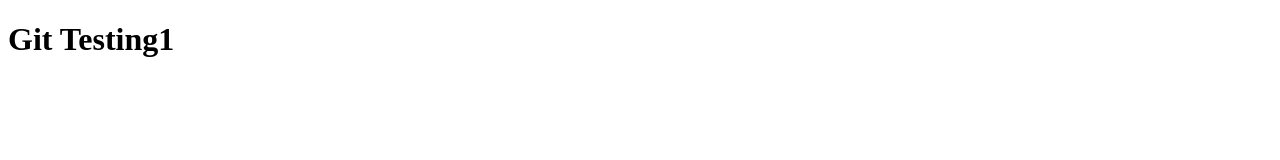
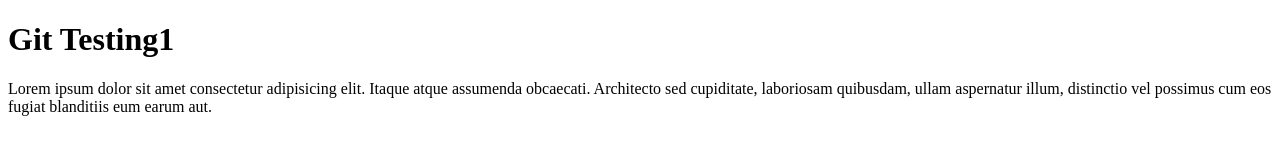
Before and after one commit to khinkyaingkyaingthein/gitTesting, a plain HTML site: page index.html in a window 1280 px wide. Drawn offline with Linux system fonts and the light colour scheme.

Commit message:
second commit

```diff
--- a/index.html
+++ b/index.html
@@ -8,5 +8,8 @@
 </head>
 <body>
     <h1>Git Testing1</h1>
+     <section>
+         Lorem ipsum dolor sit amet consectetur adipisicing elit. Itaque atque assumenda obcaecati. Architecto sed cupiditate, laboriosam quibusdam, ullam aspernatur illum, distinctio vel possimus cum eos fugiat blanditiis eum earum aut.
+     </section>
 </body>
 </html>
```
